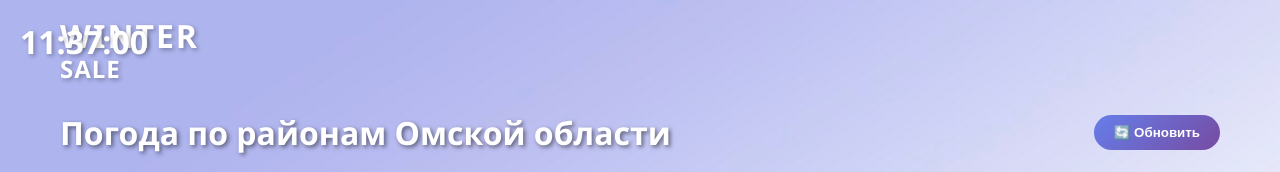
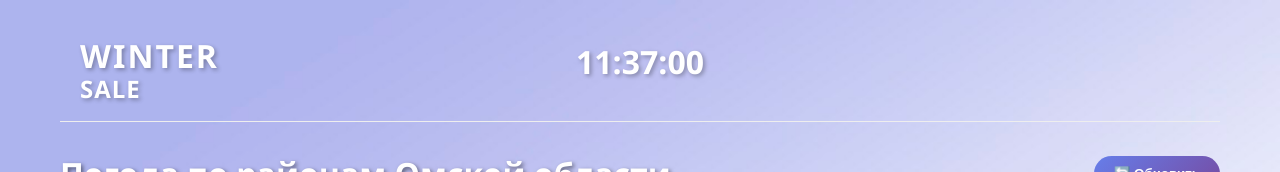
Before and after one commit to dencheeeeeeek/weath, a Next.js app: page /districts in a window 1280 px wide. Shown: the top 172 px of the page. Built offline with nearby package versions, Linux system fonts and the light colour scheme; no server answers.

Commit message:
Added 4343

```diff
--- a/src/app/globals.css
+++ b/src/app/globals.css
@@ -1113,3 +1113,27 @@ a.districts-btn {
   margin-bottom: 5px;
   color: rgba(255,255,255,0.8);
 }
+.top-section {
+  display: flex;
+  justify-content: space-between;
+  align-items: center;
+  padding: 20px;
+  position: relative;
+  border-bottom: 1px solid #eee;
+}
+
+.logo-section {
+  flex: 1;
+}
+
+.time-section {
+  position: absolute;
+  left: 50%;
+  transform: translateX(-50%);
+}
+
+.auth-section {
+  flex: 1;
+  display: flex;
+  justify-content: flex-end;
+}
```
Also changed, not shown: src/app/page.tsx (+21 -1 lines).
